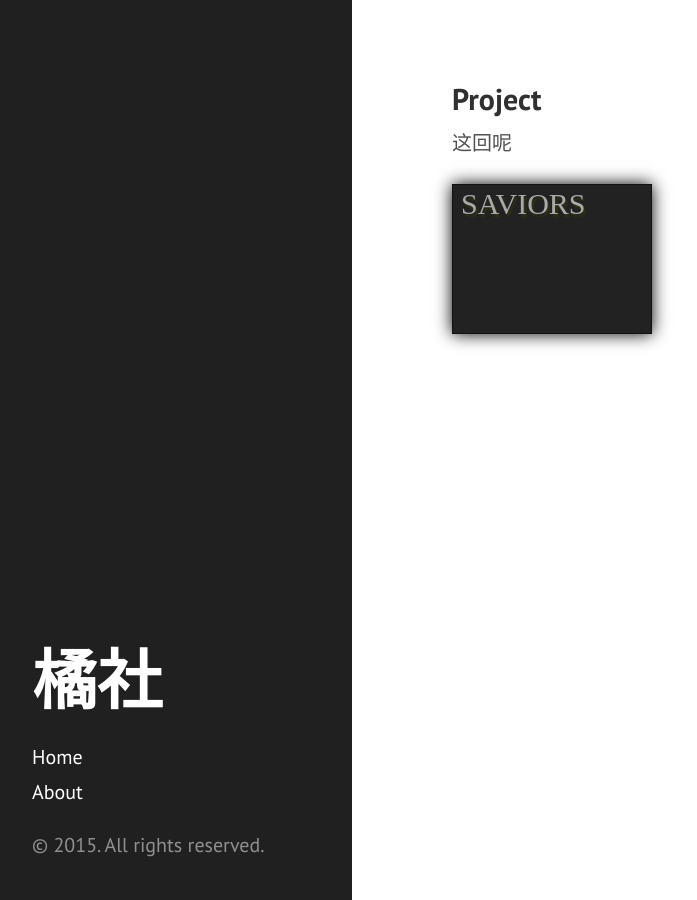
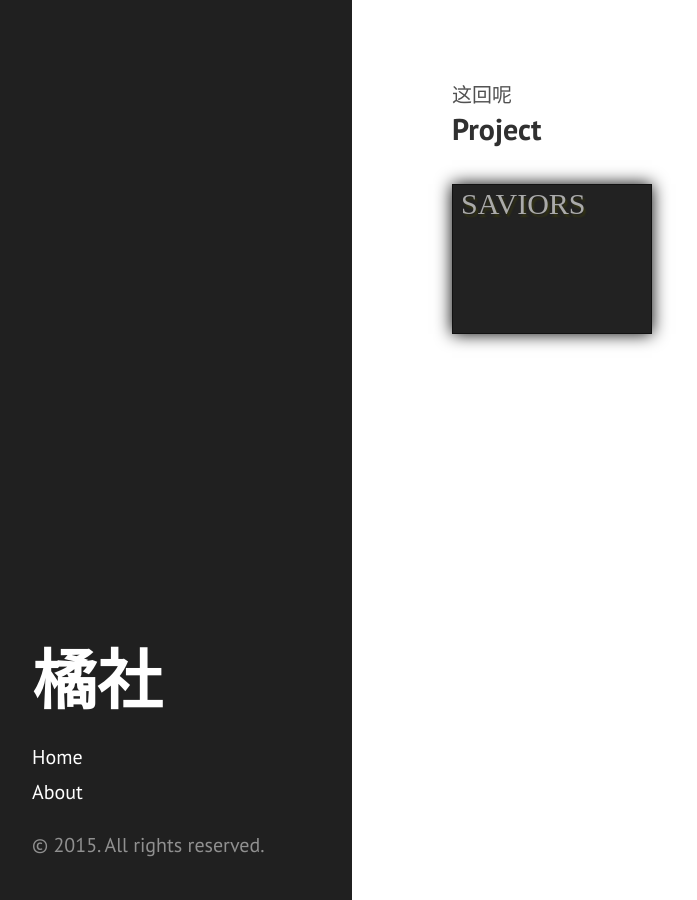
Before and after one commit to orangeclub/orangeclub.github.io, a Jekyll site: the page built from project.md, in a window 1280 px wide. Shown: the whole page, without its empty margins (8-705 px from the left). Built offline with Jekyll 4.4.1, drawn with Linux system fonts in a browser that asks for light colours; nearby versions of some CDN libraries; library files that are not in the unit come from our copies.

Commit message:
no message

```diff
--- a/_layouts/project.html
+++ b/_layouts/project.html
@@ -2,10 +2,7 @@
 layout: default
 ---
 
-<article class="project">
-  <h1 class="page-title">{{ page.title }}</h1>
-  {{ content }}
-</article>
+
 
 <head>
 这回呢
@@ -17,7 +14,7 @@ layout: default
 	<script src = "js/project.js"></script>
 
 
-    <script>
+    <script type="text/javascript">
 
         var _gaq = _gaq || [];
         _gaq.push(['_setAccount', 'UA-34648935-2']);
@@ -29,7 +26,7 @@ layout: default
          var s = document.getElementsByTagName('script')[0]; s.parentNode.insertBefore(ga, s);
          })();
      </script>
-     <script>
+     <script type="text/javascript">
 
 
     $(document).ready(function() {
@@ -49,7 +46,7 @@ layout: default
         });
     });
     </script>
-    <script>
+    <script type="text/javascript">
     $(function() {
         $('.element').each(function (idx, raw_elem){
             var elem = $(raw_elem);
@@ -102,7 +99,7 @@ layout: default
 
     });
     </script>
-    <script>
+    <script type="text/javascript">
     $(function() {
         $('.element').each(function (idx, raw_elem){
             var elem = $(raw_elem);
@@ -266,7 +263,11 @@ layout: default
 	</style>
 </head>
 <body>
-	<div id="exhibition">
+
+<article class="project">
+  <h1 class="page-title">{{ page.title }}</h1>
+  {{ content }}
+<div id="exhibition">
         <div class="element" style="top: 0px; left: 0px;
             background-image: url('images/savior.png')">
             <div class="container cover" style="position:absolute;"><div class="name"> SAVIORS </div></div>
@@ -281,6 +282,8 @@ layout: default
                 </div>
             </div>
         </div>
+</article>
+
 
 
 </body>
```
